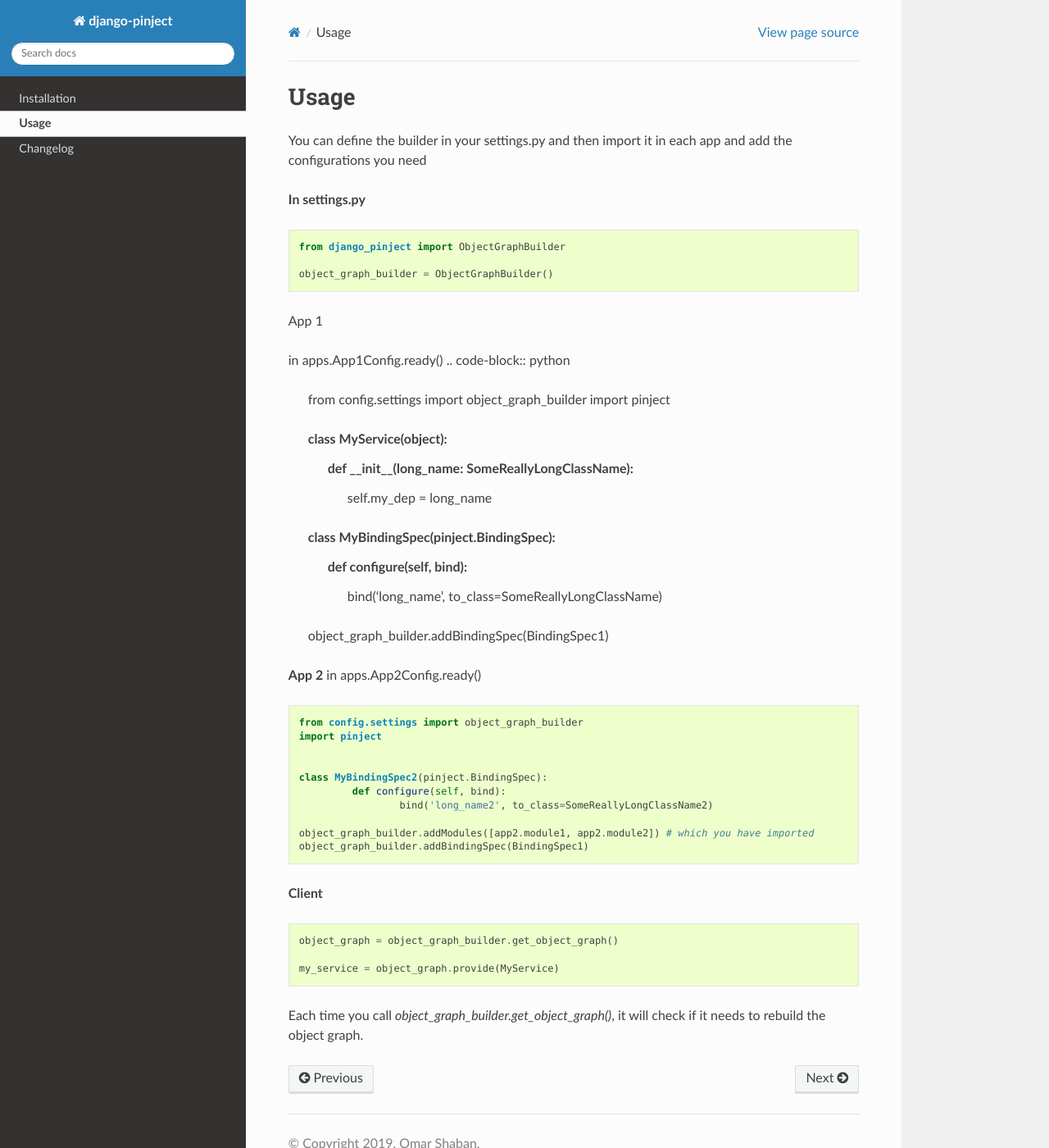
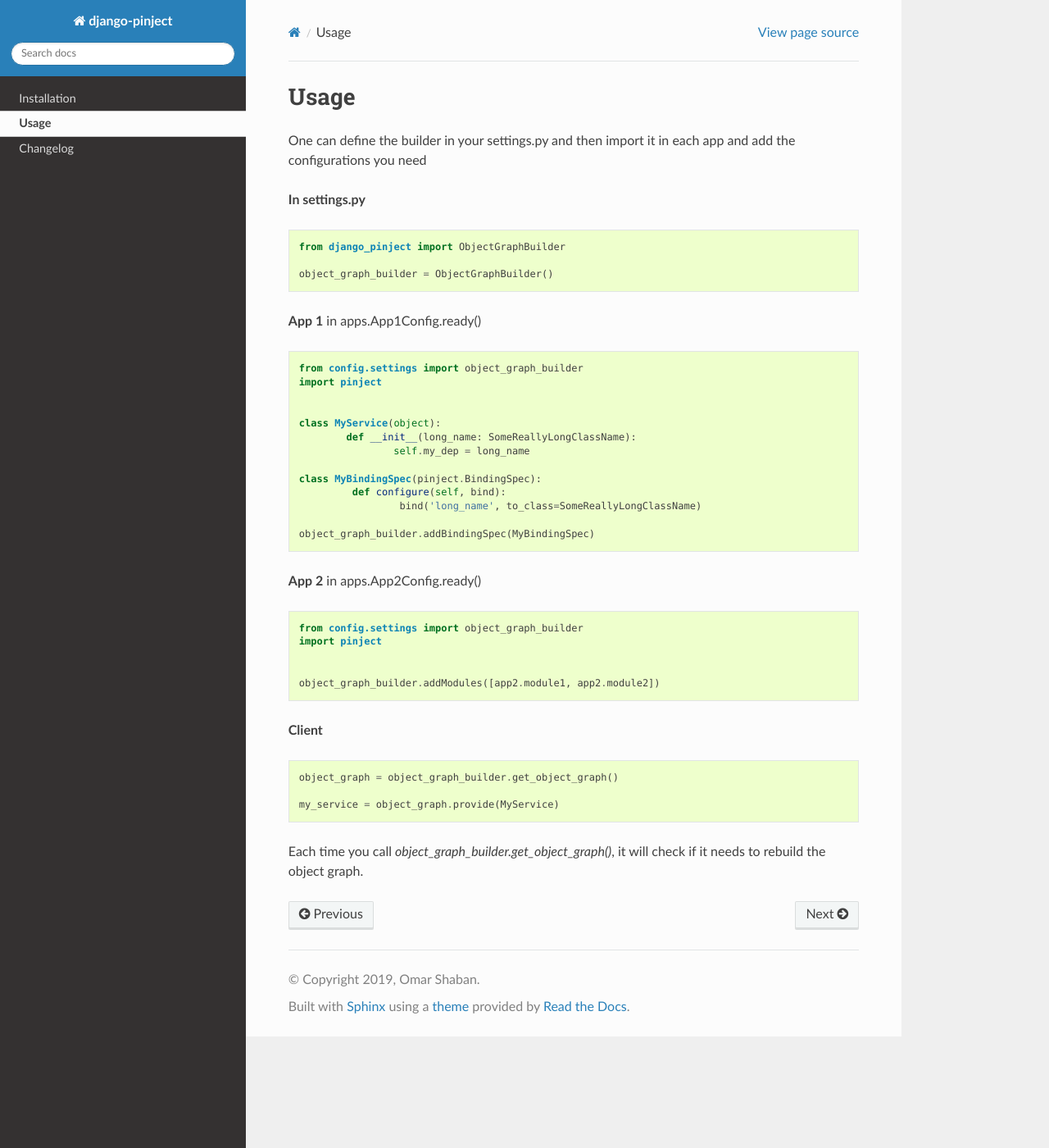
Before and after one commit to eshta/object-graph-builder, a Sphinx documentation site: the page built from docs/usage.rst, in a window 1280 px wide and 1400 px high. Shown: the whole window at 82% size. Built offline with Sphinx 7.4.7 and the Read the Docs theme 2.0.0, drawn with Linux system fonts in a browser that asks for light colours.

Commit message:
More edits to docs

```diff
--- a/docs/usage.rst
+++ b/docs/usage.rst
@@ -1,7 +1,7 @@
 Usage
 =====
 
-You can define the builder in your settings.py and then import it
+One can define the builder in your settings.py and then import it
 in each app and add the configurations you need
 
 **In settings.py**
@@ -13,9 +13,8 @@ in each app and add the configurations you need
   object_graph_builder = ObjectGraphBuilder()
 
 
-App 1
+**App 1** in apps.App1Config.ready()
 
-in apps.App1Config.ready()
 .. code-block:: python
 
   from config.settings import object_graph_builder
@@ -30,7 +29,7 @@ in apps.App1Config.ready()
 	   def configure(self, bind):
 		   bind('long_name', to_class=SomeReallyLongClassName)
 
-  object_graph_builder.addBindingSpec(BindingSpec1)
+  object_graph_builder.addBindingSpec(MyBindingSpec)
 
 **App 2**
 in apps.App2Config.ready()
@@ -41,13 +40,7 @@ in apps.App2Config.ready()
   import pinject
 
 
-  class MyBindingSpec2(pinject.BindingSpec):
-	   def configure(self, bind):
-		   bind('long_name2', to_class=SomeReallyLongClassName2)
-
-  object_graph_builder.addModules([app2.module1, app2.module2]) # which you have imported
-  object_graph_builder.addBindingSpec(BindingSpec1)
-
+  object_graph_builder.addModules([app2.module1, app2.module2])
 
 **Client**
 
```
